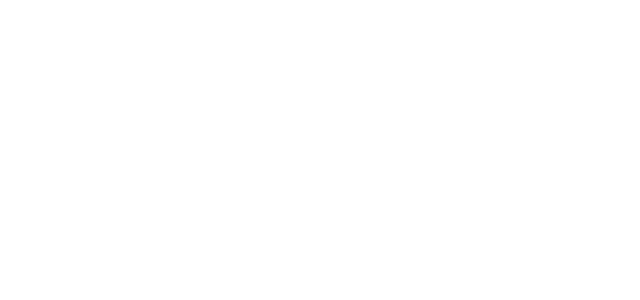
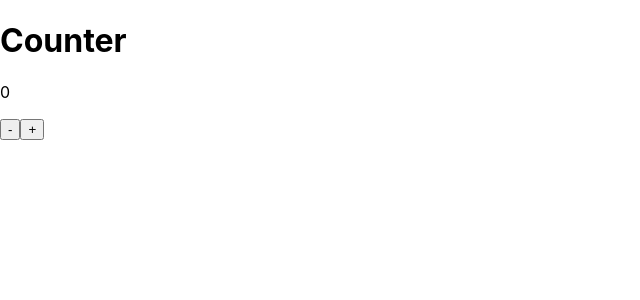
Before and after one commit to Dsantiagomj/redux-workshop, a React (Create React App) app: page / in a window 1280 px wide. Shown: the top 300 px of the page, without its empty margins (0-640 px from the left). Built offline with nearby package versions, Linux system fonts and the light colour scheme.

Commit message:
create basic counter component

```diff
--- a/src/App.js
+++ b/src/App.js
@@ -1,5 +1,17 @@
+import { useSelector } from 'react-redux';
 function App() {
-  return <div className="App"></div>;
+  const counter = useSelector((state) => state.counter);
+  const increment = () => {};
+  const decrement = () => {};
+
+  return (
+    <div className="App">
+      <h1>Counter</h1>
+      <p>{counter}</p>
+      <button onClick={decrement}>-</button>
+      <button onClick={increment}>+</button>
+    </div>
+  );
 }
 
 export default App;
```
